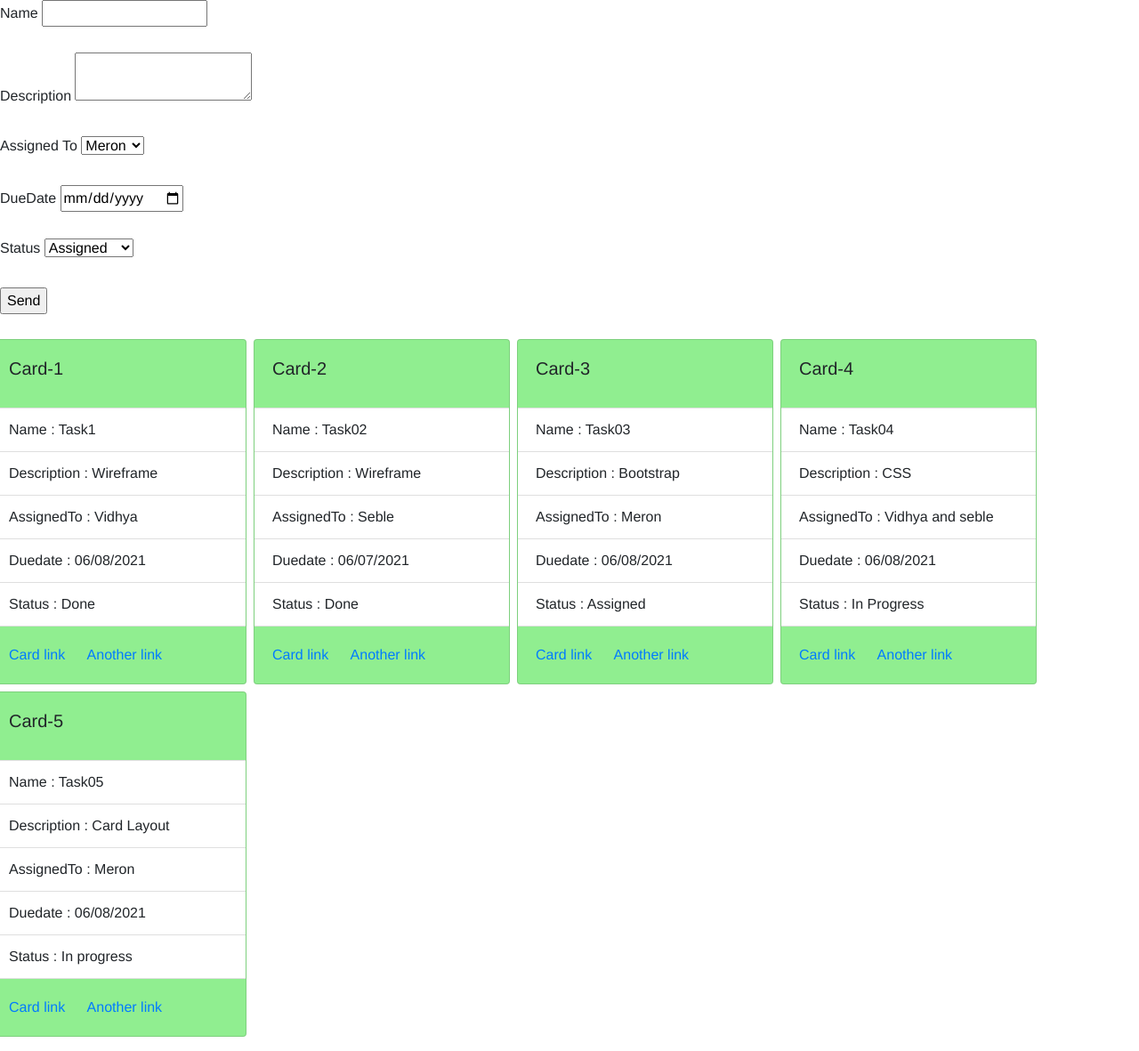
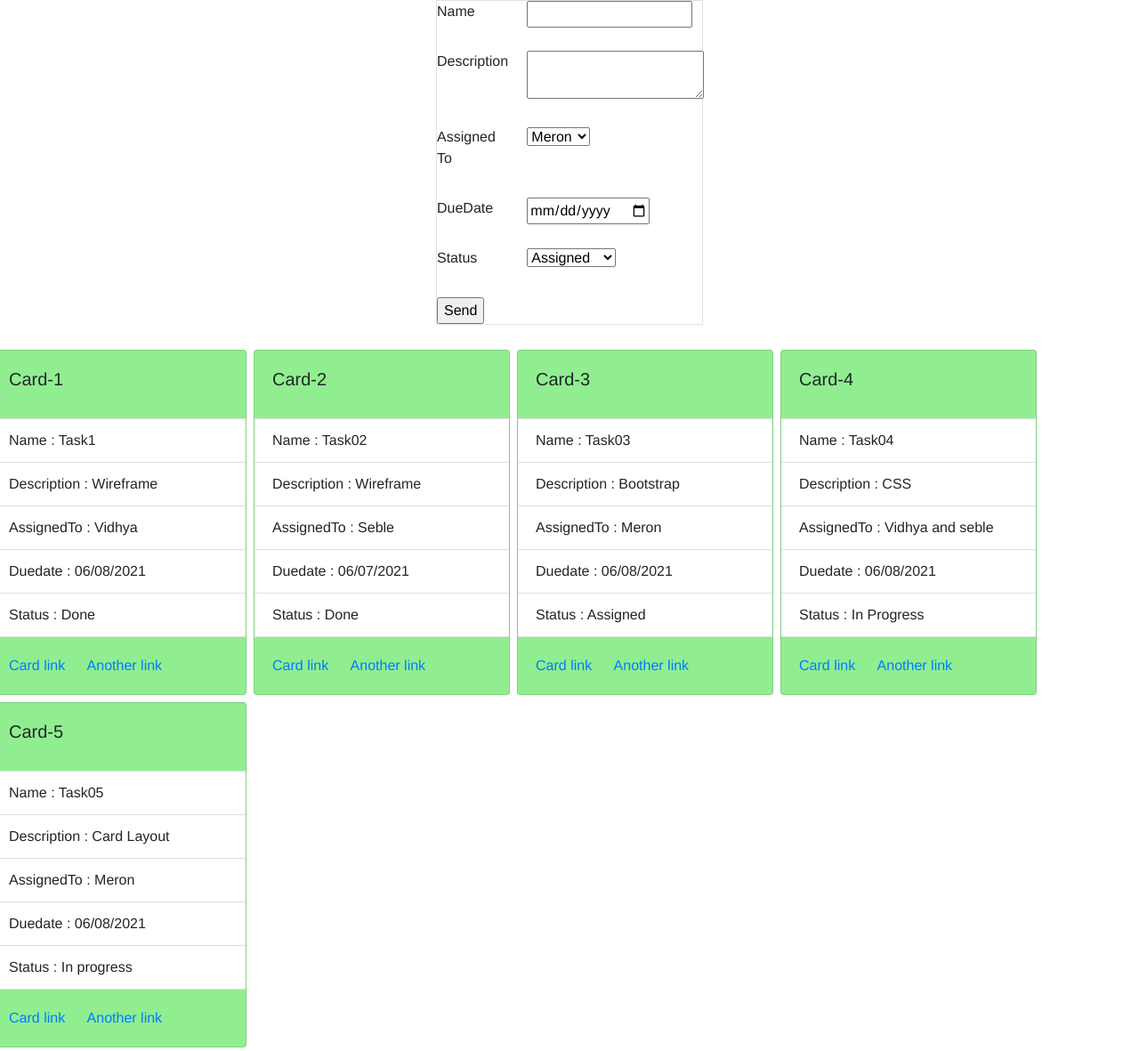
Before and after one commit to Meron-star/ProjectOne, a PHP site: page / in a window 1280 px wide. Shown: the part 129-1310 px from the top of the page at 89% size. Run offline with PHP 8.4, Linux system fonts and the light colour scheme.

Commit message:
formupdate

```diff
--- a/index.html
+++ b/index.html
@@ -46,46 +46,67 @@
     </div>
   </nav>
   <div class="margin auto">
-    <form id="taskentry">
-      <section class="Name">
+    <form id="taskentry" class="border border-black  pr-4">
+      <div class="row">
+        <div class="col-4">
         <label for="Name">Name</label>
-        <input type="text" name="Name" id="Name">
-        </section>
+      </div>
+      <div class="col-8">
+        <input class="input" type="text" name="Name" id="Name">
+      </div>
+    </div>
         <br>
 
-        <section class="Description">
+        <div class="row">
+          <div class="col-4">
             <label for="Description">Description</label>
+          </div>
+          <div class="col-8">
             <textarea name="Description" id="Description"></textarea>
-            </section>
+          </div>
+          </div>
             <br>
 
-        <section class="AssignedTo">
+        <div class="row">
+          <div class="col-4">
             <label for="AssignedTo">Assigned To</label>
+          </div>
+          <div class="col-8">
             <select name="AssignedTo" id="AssignedTo">
                 <option value="Meron">Meron</option>
                 <option value="Seble">Seble</option>
                 <option value="Lace">Lace</option>
                 <option value="Vtdhya">Vidhya</option>
                 </select>
-            </section>
+              </div>
+        </div>
             <br>
-            <section class="DueDate">
+            <div class="row">
+              <div class="col-4">
                 <label for="DueDate">DueDate</label>
+              </div>
+              <div class="col-8">
             <input type="date" id="DueDate" name="DueDate">
-            </section>
+            </div>
+          </div>
             <br>
-                <section class="Status">
+                <div class="row">
+                  <div class="col-4">
                     <label for="Status">Status</label>
+                  </div>
+                  <div class="col-8">
                     <select name="Status" id="Status">
                         <option value="Assigned">Assigned</option>
                         <option value="InProgress">InProgress</option>
                         <option value="Done">Done</option>
                         </select>
-                    </section>
+                      </div>
+                    </div>
                     <br>
                     <section>
                         <input type="submit" value="Send">
                     </section>
+
                   </form>
                 </div>
                 <br>
--- a/style.css
+++ b/style.css
@@ -28,3 +28,18 @@
     font-family: Helvetica;
     background-color: lightgreen;
   }
+
+  body {
+    background-color : #484848;
+    margin: 0;
+    padding: 0;
+}
+
+form {
+  width: 300px;
+  margin: 0 auto;
+}
+
+.input {
+  background-color: yellow-100;
+}
```
